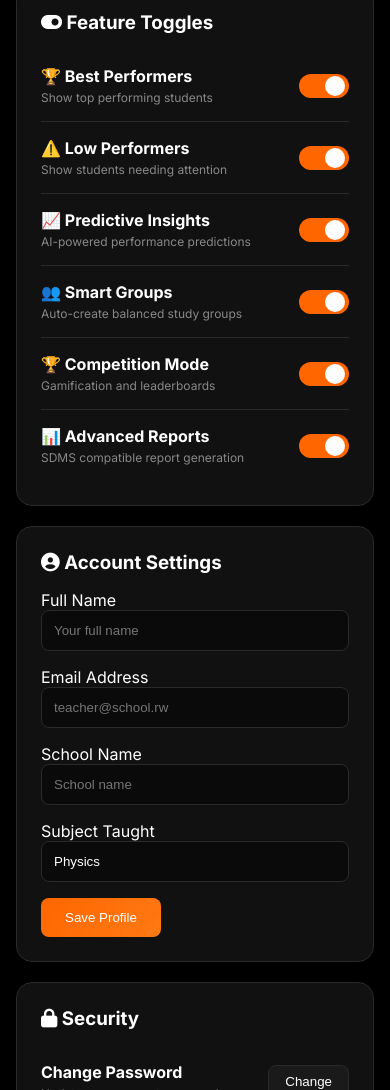
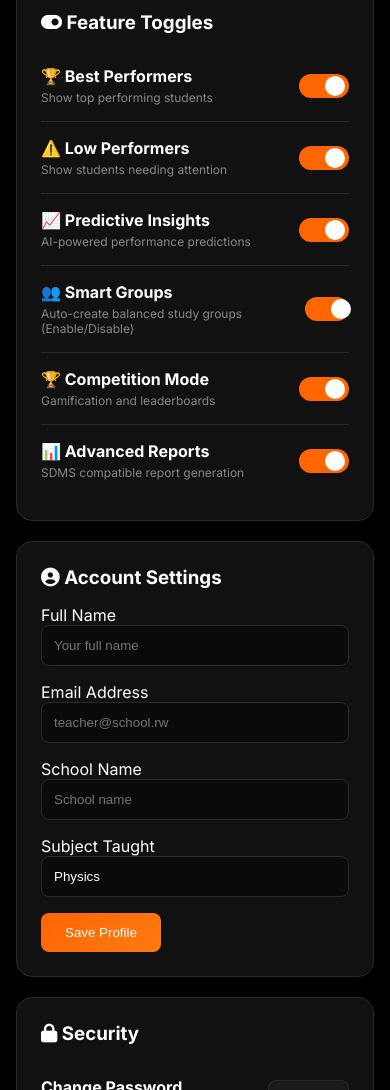
Before and after one commit to manziallan998-maker/smartclass-analytics, a website: page settings.html in a window 390 px wide. Shown: the part 789-1879 px from the top of the page. Drawn offline with Linux system fonts and the light colour scheme; sample sign-in values are in the browser's storage.

Commit message:
Update settings.html

```diff
--- a/settings.html
+++ b/settings.html
@@ -202,10 +202,13 @@
                     <div class="settings-info"><h4>📈 Predictive Insights</h4><p>AI-powered performance predictions</p></div>
                     <div class="toggle-switch feature-toggle" data-feature="predictiveInsights"></div>
                 </div>
-                <div class="settings-item">
-                    <div class="settings-info"><h4>👥 Smart Groups</h4><p>Auto-create balanced study groups</p></div>
-                    <div class="toggle-switch feature-toggle" data-feature="smartGroups"></div>
-                </div>
+           <div class="settings-item" id="featureSmartGroups">
+    <div class="settings-info">
+        <h4>👥 Smart Groups</h4>
+        <p>Auto-create balanced study groups (Enable/Disable)</p>
+    </div>
+    <div class="toggle-switch" id="smartGroupsToggle"></div>
+</div>
                 <div class="settings-item">
                     <div class="settings-info"><h4>🏆 Competition Mode</h4><p>Gamification and leaderboards</p></div>
                     <div class="toggle-switch feature-toggle" data-feature="competitionMode"></div>
@@ -312,7 +315,16 @@
             themeManager.updateSetting('darkMode', darkModeToggle.classList.contains('active'));
             updatePreview();
         });
+        // Smart Groups Toggle
+const smartGroupsToggle = document.getElementById('smartGroupsToggle');
+const smartGroupsEnabled = localStorage.getItem('feature_smartGroups') !== 'false';
+if (smartGroupsEnabled) smartGroupsToggle.classList.add('active');
 
+smartGroupsToggle?.addEventListener('click', () => {
+    smartGroupsToggle.classList.toggle('active');
+    localStorage.setItem('feature_smartGroups', smartGroupsToggle.classList.contains('active'));
+    showToast(`Smart Groups ${smartGroupsToggle.classList.contains('active') ? 'enabled' : 'disabled'}`, 'info');
+});
         // Feature toggles
         document.querySelectorAll('.feature-toggle').forEach(toggle => {
             const feature = toggle.dataset.feature;
```
